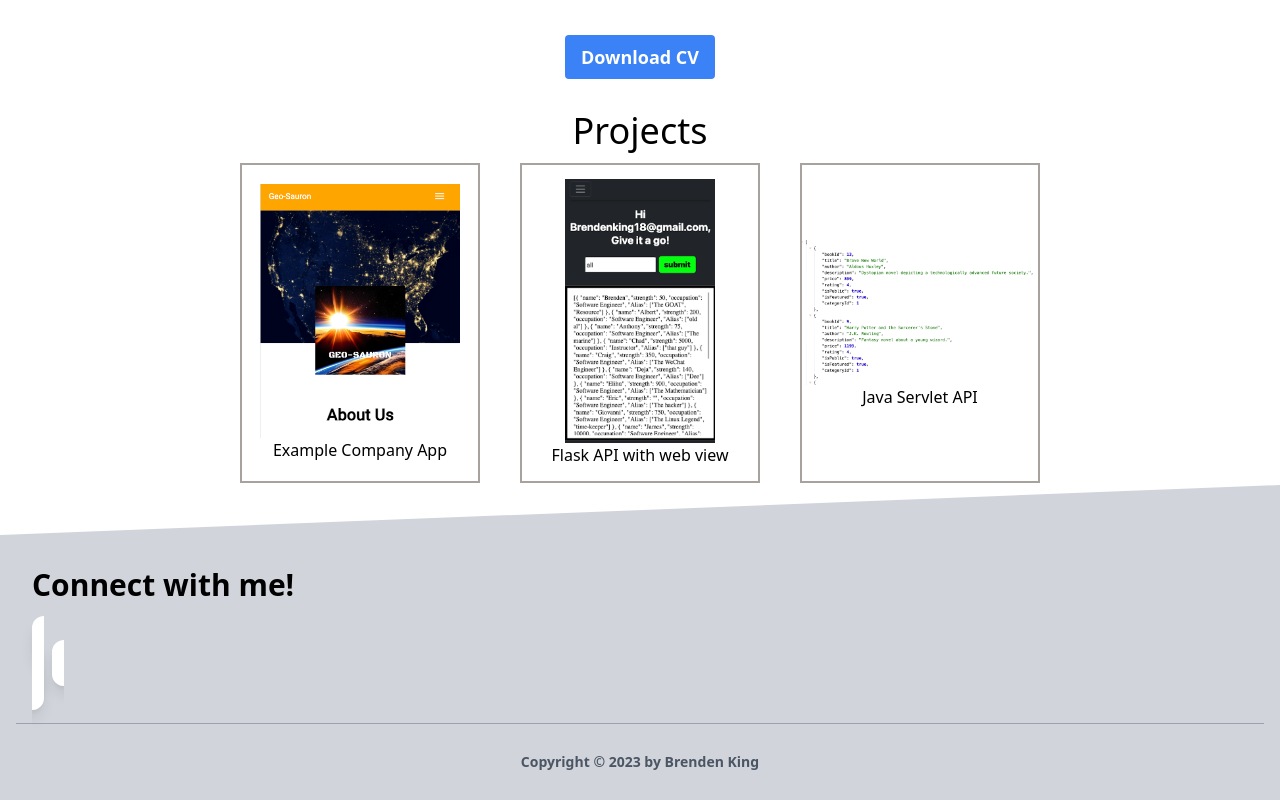
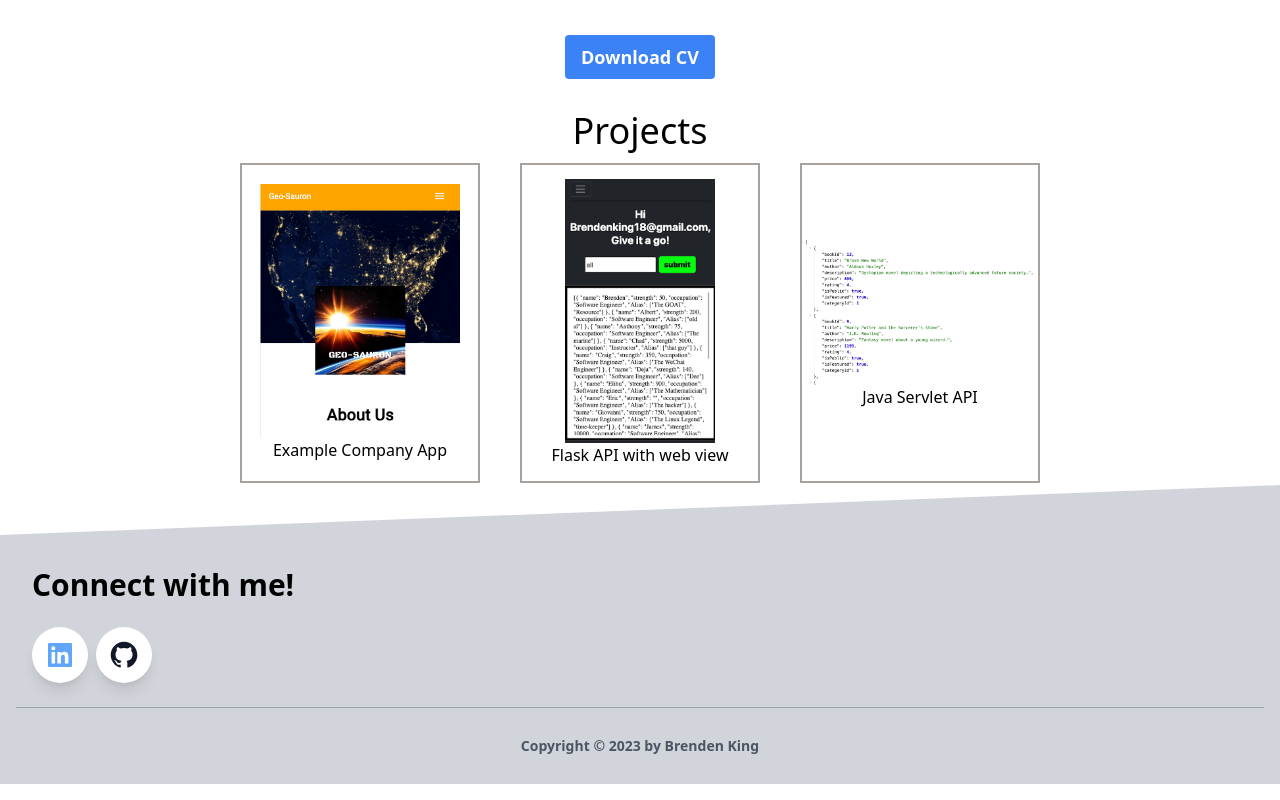
Before and after one commit to BrendenKingTLG/BrendenKingTLG.github.io, a Next.js app: page / in a window 1280 px wide. Shown: the part 1469-2269 px from the top of the page. Built offline with nearby package versions, Linux system fonts and the light colour scheme.

Commit message:
modified text

```diff
--- a/src/app/components/Footer.tsx
+++ b/src/app/components/Footer.tsx
@@ -1,3 +1,5 @@
+import { BiLogoLinkedinSquare, BiLogoGithub } from "react-icons/bi";
+
 export default function Footer() {
   return (
     <footer className="relative bg-gray-300 pt-8 pb-6">
@@ -24,20 +26,20 @@ export default function Footer() {
         <div className="flex flex-wrap">
           <div className="w-full lg:w-6/12 px-4">
             <h4 className="text-3xl font-semibold">Connect with me!</h4>
-            <div className="mt-6">
+            <div className="mt-6 flex flex-row">
               <a
-                className="bg-white text-blue-400 shadow-lg font-normal h-10 w-10 items-center justify-center align-center rounded-full outline-none focus:outline-none mr-2 p-3"
+                className="bg-white text-blue-400 shadow-lg font-normal h-14 w-14 flex items-center justify-center align-center rounded-full outline-none focus:outline-none mr-2 p-3"
                 type="button"
                 href="https://linkedin.com/in/brenden-king-swe"
               >
-                <i className="flex fab fa-linkedin"></i>
+                <BiLogoLinkedinSquare size={40} />
               </a>
               <a
-                className="bg-white text-gray-900 shadow-lg font-normal h-10 w-10 items-center justify-center align-center rounded-full outline-none focus:outline-none mr-2 p-3"
+                className="bg-white text-gray-900 shadow-lg font-normal  flex h-14 w-14 items-center justify-center align-center rounded-full outline-none focus:outline-none mr-2 p-3"
                 type="button"
                 href="https://github.com/BrendenKingTLG"
               >
-                <i className="flex fab fa-github"></i>
+                <BiLogoGithub size={40} />
               </a>
             </div>
           </div>
```
